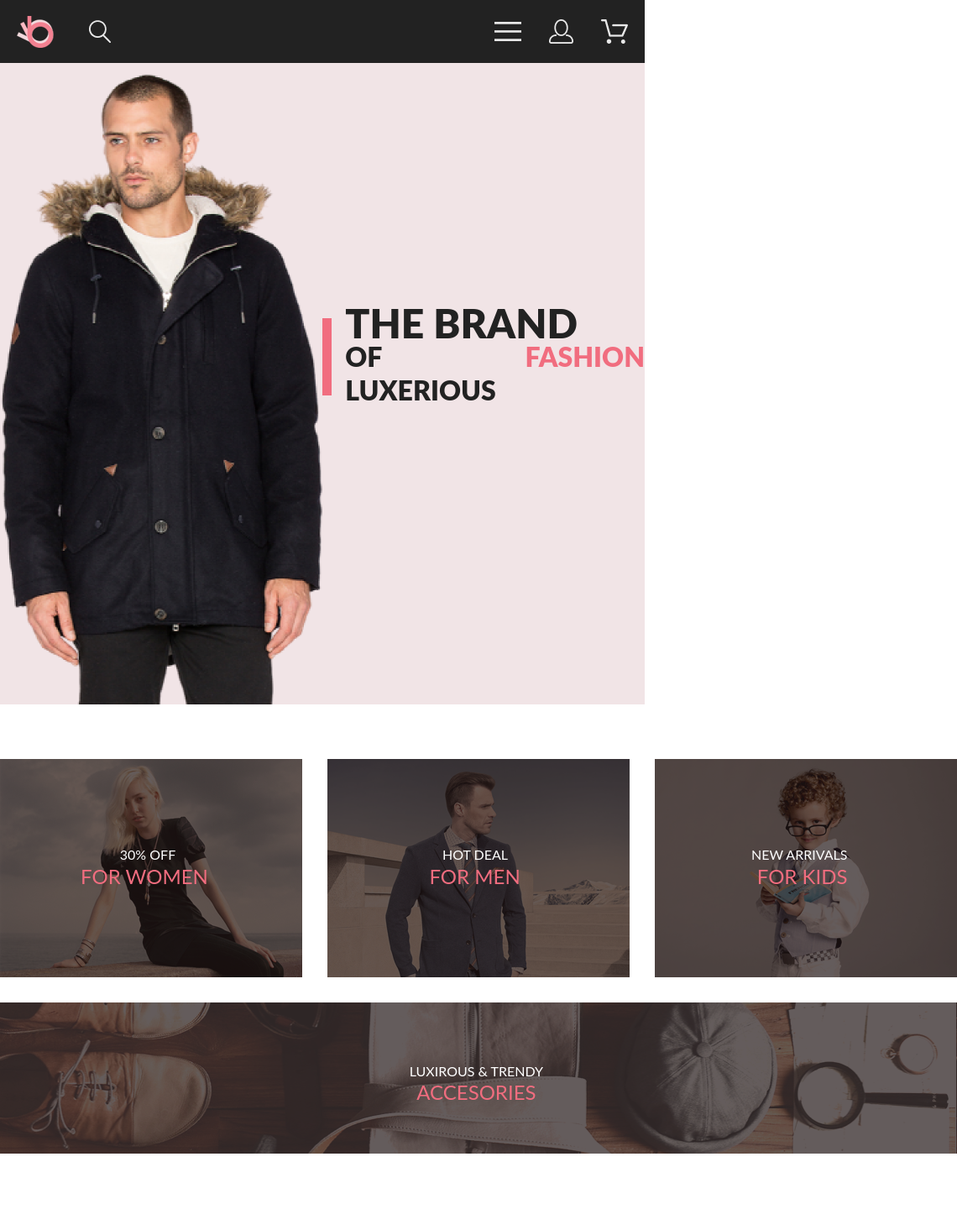
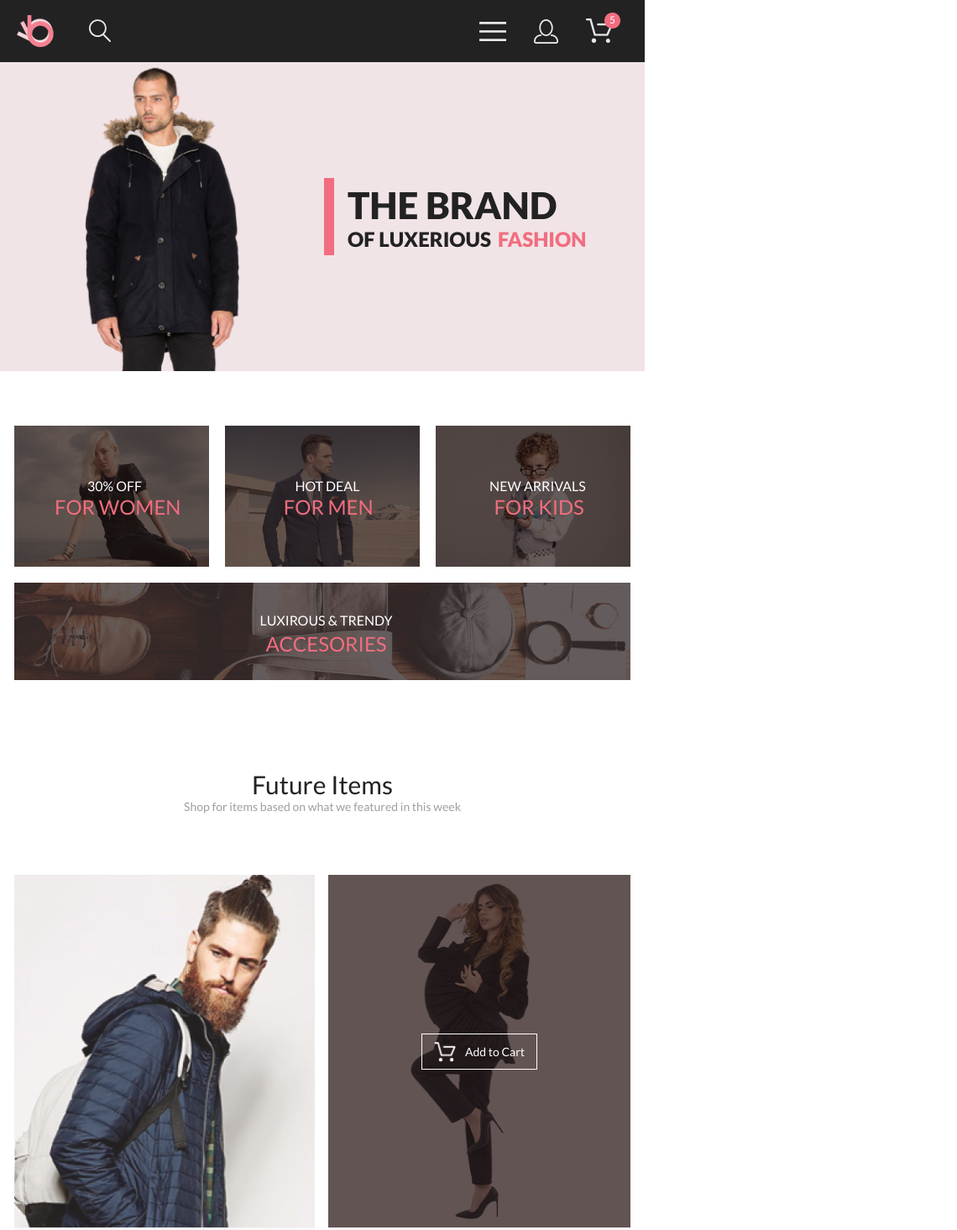
Before and after one commit to kuvshinovv/DZ_Verstka_last, a plain HTML site: page index.html in a window 768 px wide. Shown: the top 1465 px of the page at 84% size, 1140 px wide, since content can reach past the window. Drawn offline with Linux system fonts and the light colour scheme.

Commit message:
Добавил домашку к 7 семинару

```diff
--- a/index.html
+++ b/index.html
@@ -4,12 +4,14 @@
     <meta charset="UTF-8">
     <meta http-equiv="X-UA-Compatible" content="IE=edge">
     <meta name="viewport" content="width=device-width, initial-scale=1.0">
+    <link rel="preconnect" href="https://fonts.googleapis.com"><link rel="preconnect" href="https://fonts.gstatic.com" crossorigin><link href="https://fonts.googleapis.com/css2?family=Lato:ital,wght@0,400;0,900;1,400;1,900&family=Open+Sans:wght@600;800&display=swap" rel="stylesheet">
     <link rel="stylesheet" href="style.css">
     <title>Document</title>
 </head>
 <body>
 
 <header>
+    <div class="containerfon">
         <div class="container">
             <nav class="navigation">
                 <div class="nav1">
@@ -19,22 +21,30 @@
                 <div class="nav2">
                     <a href="№"><img src="./img/headerPict3.png" alt="Свойства"></a>
                     <a href="№"><img src="./img/headerPict4.png" alt="Личный кабинет"></a>
-                    <a href="№"><img src="./img/headerPict5.png" alt="Карзина"></a>
+                    <div class="nav2cart">
+                        <a href="№"><img class="nav2cart_img" src="./img/headerPict5.png" alt="Карзина"></a>
+                        <img class="nav2cart_circle" src="./img/Circle.png" alt="Circle">
+                        <p class="nav2cart_number">5</p>
+                    </div>
+
+
                 </div>
             </nav>
         </div>
+    </div>
+
 </header>
 
 <main>
-    <div class="container">
+    <div class="container2">
         <div class="maincontent">
             <div class="box1">
+                <div class="box1content">
                     <div class="box1bigpict">
                         <img src="./img/box1bigpict.png" alt="">
                     </div>
                     <div class="box1tile">
                         <div class="bordertitle">
-
                         </div>
                         <div class="maintitle">
                             <h1 class="maintitle_h1">THE BRAND</h1>
@@ -42,13 +52,13 @@
                                 <h2 class="maintitle_h2_1">OF LUXERIOUS </h2>
                                 <h2 class="maintitle_h2_2">FASHION </h2>
                             </div>
-
                         </div>
                     </div>
                 </div>
+            </div>
+
+            <div class="containerbox2box3">
                 <div class="box2">
-
-
                     <div class="box2card1">
                         <a href="#">
                             <img class="fon_gr" src="./img/fon_gr.png" alt="">
@@ -56,8 +66,6 @@
                             <span class="box2pict1span2">FOR WOMEN</span>
                         </a>
                     </div>
-
-
 
                     <div class="box2card2">
                         <a href="#">
@@ -67,8 +75,6 @@
                         </a>
                     </div>
 
-
-
                     <div class="box2card3">
                         <a href="#">
                             <img class="fon_gr" src="./img/fon_gr.png" alt="">
@@ -77,19 +83,13 @@
                         </a>
                     </div>
 
-
-
                     <div class="box2card4">
                         <a href="">
                             <img class="fon_gr" src="./img/fon_gr4.png" alt="">
                             <span class="box2pict4span1">LUXIROUS & TRENDY</span>
                             <span class="box2pict4span2">ACCESORIES</span>
                         </a>
-
                     </div>
-
-
-
 
                 </div>
                 <div class="box3">
@@ -107,7 +107,12 @@
                         <a href="#">
                             <div class="box3gridcard">
                                 <div class="box3img2">
-                                <img  src="./img/Box3img2.png" alt="">
+                                    <img class="box3img2_img" src="./img/Box3img2.png" alt="">
+                                    <img class="box3img2_fon" src="./img/fon_gr.png" alt="">
+                                    <div class="box3img2_addtocart">
+                                        <img class="addtocadt_img" src="./img/Cart.png" alt="Значек карзины">
+                                        <p class="addtocadt_text">Add to Cart</p>
+                                    </div>
                                 </div>
 
                                 <p class="box3gridtitle">ELLERY X M'O CAPSULE</p>
@@ -154,28 +159,11 @@
                         <p class="footerbuttontext">Browse All Product</p>
                     </button>
                 </div>
-
-
             </div>
-
+        </div>
     </div>
 </main>
 
 
-
-
-
-
-
-
 </body>
 </html>
-
-<!--
-возникло несколько вопросов...!!!
-
-1.  На макете указан общий фон самой страницы, цветом вот таким
-    background: #E5E5E5; а отображается по факту белым в макете..  когда применяешь его у себя, то цвет получается сильно серым... какаято путаница..  не понял вобщем с этим цветом.
-2.  Я использовал гриды ...  и при сильном увеличении сайта в браузере
-    они странно плющатся...  не полющатся только те гриды, где в нутри использовал flex`ы...  не возникнит ли потом путаница при адаптации к другим размерам???  или я что то не правильно сделал ?
--->
--- a/style.css
+++ b/style.css
@@ -16,13 +16,15 @@ img {
 	max-width: 100%;
 }
 
+ @import url('https://fonts.googleapis.com/css2?family=Lato:ital,wght@0,400;0,900;1,400;1,900&family=Open+Sans:wght@600;800&display=swap');
 
 
 
 
 
-
-
+.containerfon{
+    background: #222222;
+}
 .container{
     max-width: 1140px;
     margin: 0  auto;
@@ -31,6 +33,7 @@ img {
 }
 
 .navigation{
+
     height: 75px;
     display: flex;
     justify-content: space-between;
@@ -50,17 +53,31 @@ img {
     align-items: center;
     margin-right: 20px;
 }
-.maincontent{
-    height: 764px;
+
+
+.nav2cart_number{
+    display: none;
+}
+
+.nav2cart_circle{
+    display: none;
+
 }
 
 .box1{
+    display: flex;
+    justify-content: space-around;
+    background: #F1E4E6;
+    margin-bottom: 65px;
+}
+
+.box1content{
+    width: 1140px;
+    height: 764px;
     display: grid;
     grid-template-columns: 1fr 1fr;
-    background: #F1E4E6;
-    height: 764px;
-    margin-bottom: 65px;
 }
+
 .box1bigpict{
     display: flex;
     justify-content: center;
@@ -73,7 +90,6 @@ img {
     justify-content: flex-start;
     padding-top: 290px;
     padding-bottom: 381px;
-
 }
 
 .bordertitle{
@@ -107,7 +123,6 @@ img {
     font-size: 32px;
     line-height: 40px;
     color: #222222;
-
 }
 
 .maintitle_h2_2{
@@ -120,6 +135,12 @@ img {
     color: #F16D7F;
 }
 
+.containerbox2box3{
+    display: flex;
+    flex-direction: column;
+    align-items: center;
+}
+
 .box2{
     display: grid;
     grid-template-columns: 1fr 1fr 1fr;
@@ -127,7 +148,7 @@ img {
     height: 470px;
     gap: 30px;
     margin-bottom: 96px;
-
+    max-width: 1140px;
 }
 
 .box2card1{
@@ -135,7 +156,6 @@ img {
     display: inline-block;
     width: 360px;
     height: 260px;
-
     background-image:url(./img/Box2Pict1.png) ;
 }
 
@@ -290,9 +310,8 @@ img {
     background-image:url(./img/Box2Pict4.png) ;
 
     grid-column: span 3;
+}
 
-
-}
 .box2card4 .box2pict4span1 {
     width: 200px;
     height: 25px;
@@ -336,6 +355,7 @@ img {
     display: flex;
     flex-direction: column;
     align-items: center;
+    max-width: 1140px;
 
 
 }
@@ -370,13 +390,14 @@ img {
 }
 .box3gridcard{
     background: #F8F8F8;
+
 }
 .box3img{
     width: 360px;
     height: 420px;
     margin-bottom: 25px;
+}
 
-}
 .box3img2{
     display: flex;
     width: 360px;
@@ -387,6 +408,16 @@ img {
     padding-bottom: 10px;
     margin-bottom: 25px;
 }
+.box3img2_fon{
+    display: none;
+}
+.addtocadt_img{
+    display: none;
+}
+.addtocadt_text{
+   display: none;
+}
+
 .box3gridtitle{
     font-family: 'Lato';
     font-style: normal;
@@ -398,6 +429,7 @@ img {
     margin-left: 18px;
     margin-right: 18px;
 }
+
 .box3griddescription{
     font-family: 'Lato';
     font-style: normal;
@@ -409,6 +441,7 @@ img {
     margin-left: 18px;
     margin-right: 18px;
 }
+
 .box3gridprice{
     font-family: 'Lato';
     font-style: normal;
@@ -419,7 +452,6 @@ img {
     margin-left: 18px;
     margin-right: 18px;
     margin-bottom: 20px;
-
 }
 
 .footerbutton{
@@ -429,12 +461,256 @@ img {
     background: #ffffff;
     margin-bottom: 60px;
 }
+
 .footerbuttontext{
     font-family: 'Lato';
     font-style: normal;
     font-weight: 400;
     font-size: 16px;
     line-height: 19px;
-
     color: #F26376;
 }
+
+
+@media(min-width: 768px) and (max-width: 1024px){
+    .container{
+
+        max-width: 768px;
+    }
+    .navigation{
+        height: 74px;
+        display: flex;
+        justify-content: space-between;
+        background: #222222;
+    }
+
+    .nav2cart{
+        position: relative;
+        display: inline-block;
+        width: 50px;
+        height: 50px;
+    }
+
+    .nav2cart_img{
+        display: block;
+        position: absolute;
+        top: 20%;
+        bottom: 80%;
+        left: 0%;
+        right: 100%
+    }
+
+    .nav2cart_circle{
+        display: block;
+        position: absolute;
+        top: 5%;
+        bottom: 95%;
+        left: 43%;
+        right: 57%;
+
+    }
+    .nav2cart_number{
+        display: block;
+        position: absolute;
+        font-family: 'Lato';
+        font-style: normal;
+        font-weight: 400;
+        font-size: 12px;
+        line-height: 14px;
+        color: #FFFFFF;
+        top: 10%;
+        bottom: 90%;
+        left: 56%;
+        right: 44%;
+    }
+
+
+
+
+
+
+
+    .box1content{
+        width: 768px;
+        height: 368px;
+        display: grid;
+        grid-template-columns: 1fr 1fr;
+    }
+    .box1bigpict{
+        display: flex;
+        justify-content: center;
+        width: 386px;
+        height: 368px;
+    }
+    .box1tile{
+        padding-top: 0px;
+        padding-bottom:0px;
+        width: 386px;
+        height: 368px;
+    }
+
+    .maintitle_h1{
+        font-size: 44px;
+        line-height: 52px;
+    }
+    .maintitle_h2_1{
+        font-weight: 700;
+        font-size: 24px;
+        line-height: 29px;
+    }
+
+    .maintitle_h2_2{
+        font-weight: 700;
+        font-size: 24px;
+        line-height: 29px;
+    }
+
+
+    .box2{
+        max-width: 734px;
+        height: 300px;
+        gap: 19px;
+        margin-bottom: 109px;
+
+    }
+    .box2card1{
+
+        width: 232px;
+        height: 168px;
+
+        background-size: 100%;
+    }
+    .box2card1 .box2pict1span1 {
+        right: 70%;
+        left: 30%;
+        top: 37%;
+        bottom: 63%;
+    }
+    .box2card1 .box2pict1span2 {
+        right: 90%;
+        left: 10%;
+        top: 52%;
+        bottom: 48%;
+    }
+
+    .box2card2{
+        width: 232px;
+        height: 168px;
+        background-size: 100%;
+    }
+    .box2card2 .box2pict2span1 {
+        right: 69%;
+        left: 31%;
+        top: 37%;
+        bottom: 63%;
+    }
+    .box2card2 .box2pict2span2 {
+        right: 90%;
+        left: 10%;
+        top: 52%;
+        bottom: 48%;
+    }
+
+    .box2card3{
+        width: 232px;
+        height: 168px;
+        background-size: 100%;
+    }
+    .box2card3 .box2pict3span1 {
+        right: 80%;
+        left: 20%;
+        top: 37%;
+        bottom: 63%;
+    }
+
+    .box2card3 .box2pict3span2 {
+        right: 90%;
+        left: 10%;
+        top: 52%;
+        bottom: 48%;
+    }
+    .box2card4{
+        width: 734px;
+        height: 116px;
+        background-size: 100%;
+    }
+
+    .box2card4 .box2pict4span1 {
+        left: 37%;
+        right: 63%;
+        top: 30%;
+        bottom: 70%;
+    }
+
+    .box2card4 .box2pict4span2 {
+        left: 37%;
+        right: 63%;
+        top: 54%;
+        bottom: 46%;
+    }
+    .box3Zagolovok2{
+
+        margin-bottom: 73px;
+    }
+    .box3grid{
+        display: grid;
+        grid-template-columns: 1fr 1fr ;
+        grid-template-rows: 1fr 1fr;
+        gap: 16px;
+        margin-bottom: 32px;
+        max-width: 734px;
+
+    }
+
+    .box3img2_img{
+        display: none;
+    }
+    .box3img2{
+        position: relative;
+        background-image: url("./img/Box3img2.png");
+        /* background: #F7E4E2; */
+        background-repeat: no-repeat;
+        background-position: 45%;
+        padding-top: 0px;
+        padding-bottom: 0px;
+        margin-bottom: 25px;
+
+    }
+    .box3img2_fon{
+        position: absolute;
+        display: inline;
+        width: 360px;
+        height: 420px;
+
+    }
+    .box3img2_addtocart{
+        display: flex;
+        position: absolute;
+        top: 45%;
+        bottom: 55%;
+        width: 138px;
+        height: 43px;
+        border: 1px solid #FFFFFF;
+        color: #ffffff;
+        align-items: center;
+        justify-content: center;
+
+    }
+    .addtocadt_img{
+        display: block;
+        width: 26px;
+        height: 24px;
+    }
+    .addtocadt_text{
+        display: block;
+        font-family: 'Lato';
+        font-style: normal;
+        font-weight: 400;
+        font-size: 14px;
+        line-height: 17px;
+        /* identical to box height */
+        color: #FFFFFF;
+        margin-left: 11px;
+    }
+
+}
```
Also changed, not shown: img/Cart.png (added), img/Circle.png (added). Lines whose indentation alone changed are shown as unchanged.
